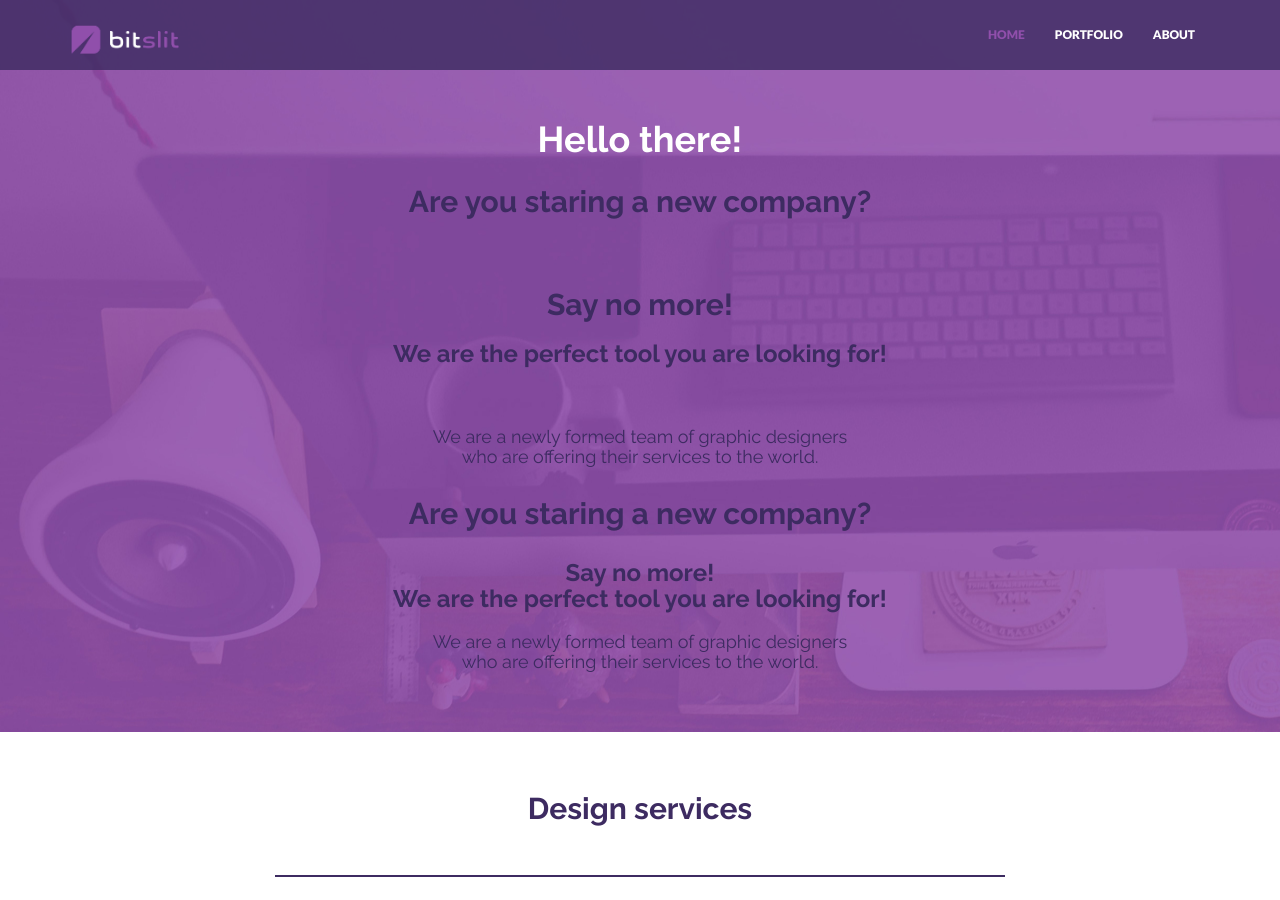
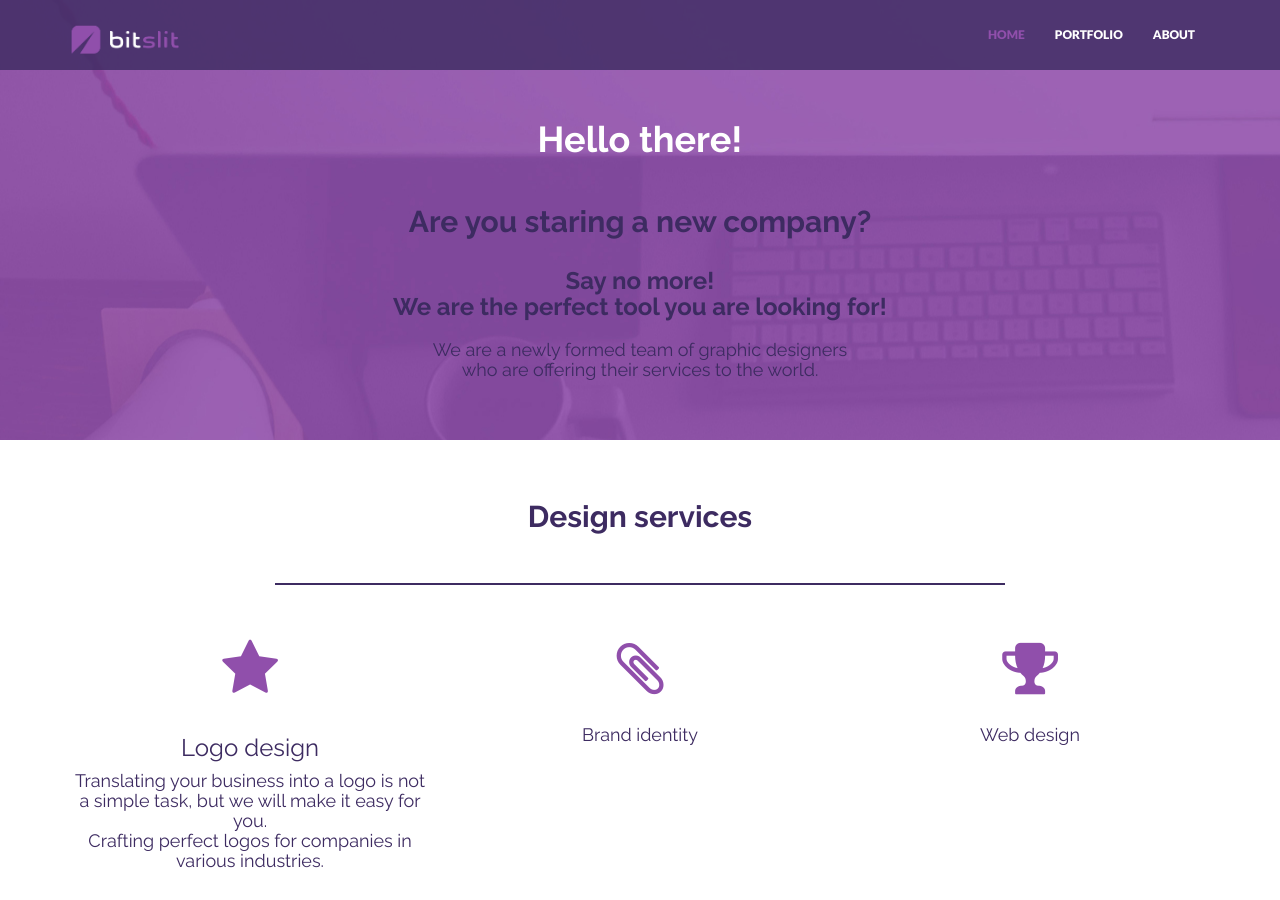
Before and after one commit to bitslit/portfolio, a Jekyll site: the page built from index.html, in a window 1280 px wide and 900 px high. Built offline with Jekyll 4.4.1, drawn with Linux system fonts in a browser that asks for light colours; nearby versions of some CDN libraries.

Commit message:
Update header.html

```diff
--- a/_includes/header.html
+++ b/_includes/header.html
@@ -3,14 +3,6 @@
         <div class="row">
             <div class="col-lg-8 col-lg-offset-2">
                 <h1>Hello there!</h1>
-                <h2>Are you staring a new company?</h2>
-                <br>
-                <br>
-                <h2>Say no more!</h2>
-                <h3>We are the perfect tool you are looking for!</h3>
-                <br>
-                <br>
-                <h4>We are a newly formed team of graphic designers<br>who are offering their services to the world.</h4>
             </div>
             <div class="col-lg-8 col-lg-offset-2">
                 <h2>Are you staring a new company?</h2>
```
